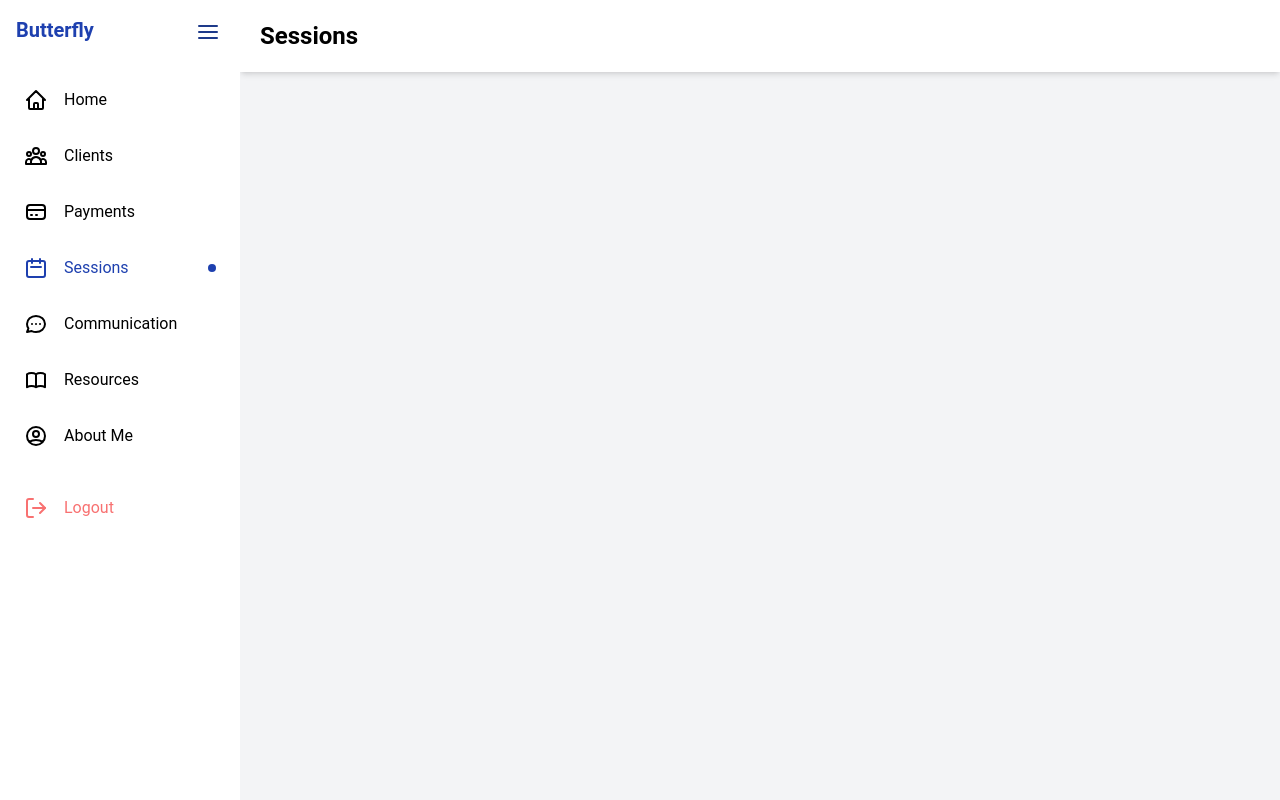
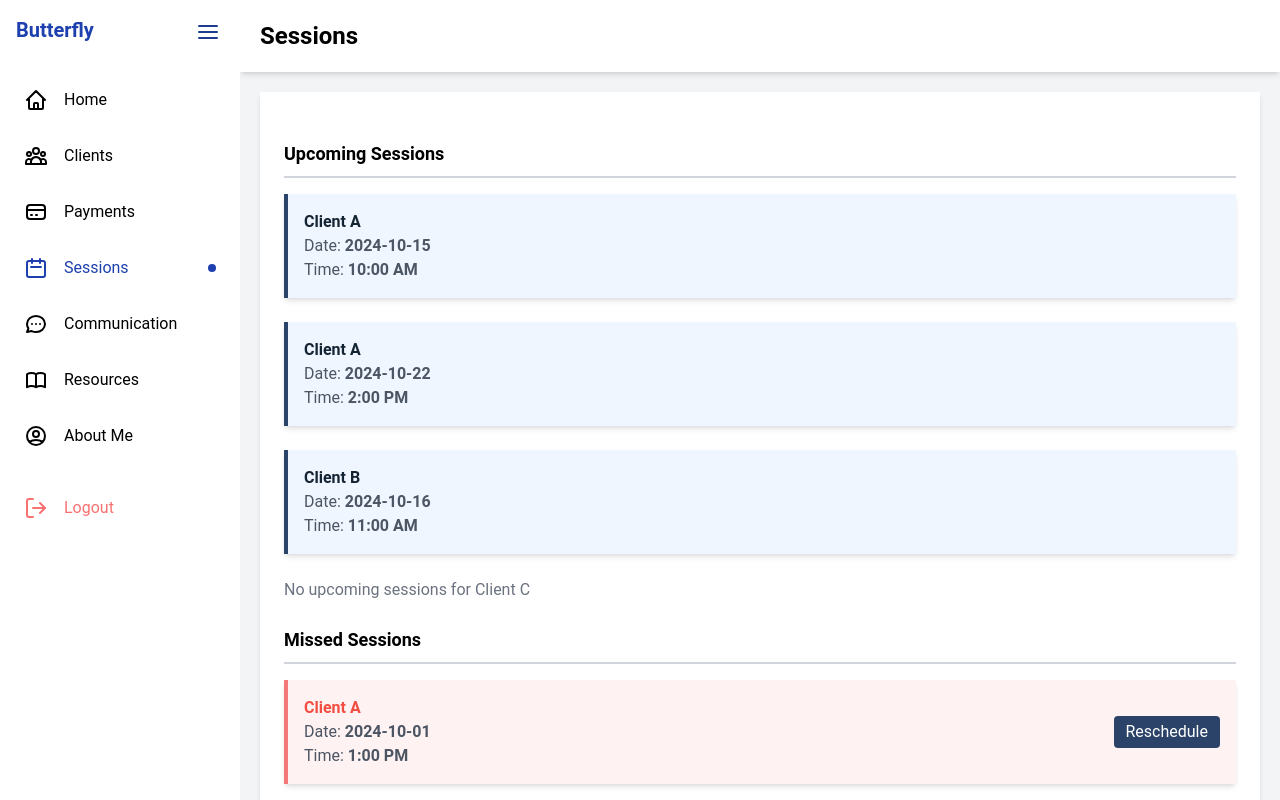
Before and after one commit to BluYiti/boltusaus-butterfly, a Next.js app: page /psychotherapist/pages/sessions in a window 1280 px wide. Built offline with nearby package versions, Linux system fonts and the light colour scheme; no server answers.

Commit message:
Create session front end.

```diff
--- a/app/psychotherapist/pages/sessions/page.tsx
+++ b/app/psychotherapist/pages/sessions/page.tsx
@@ -1,18 +1,126 @@
-'use client'
+'use client';
 
 import Layout from "@/components/Sidebar/Layout";
 import items from "@/psychotherapist/data/Links";
+import { useEffect, useState } from "react";
 
 const Sessions = () => {
+  const [clientData, setClientData] = useState<any[]>([]);
+  const [loading, setLoading] = useState(true);
+  const [error, setError] = useState(null);
+
+  // Mock data for demonstration
+  const mockData = [
+    {
+      id: 1,
+      name: "Client A",
+      upcomingSessions: [
+        { clientName: "Client A", date: "2024-10-15", time: "10:00 AM" },
+        { clientName: "Client A", date: "2024-10-22", time: "2:00 PM" }
+      ],
+      missedSessions: [
+        { clientName: "Client A", date: "2024-10-01", time: "1:00 PM" }
+      ]
+    },
+    {
+      id: 2,
+      name: "Client B",
+      upcomingSessions: [
+        { clientName: "Client B", date: "2024-10-16", time: "11:00 AM" }
+      ],
+      missedSessions: []
+    },
+    {
+      id: 3,
+      name: "Client C",
+      upcomingSessions: [],
+      missedSessions: [
+        { clientName: "Client C", date: "2024-10-03", time: "3:00 PM" }
+      ]
+    }
+  ];
+
+  // Set mock data instead of fetching from the database
+  useEffect(() => {
+    setClientData(mockData);
+    setLoading(false);
+  }, []);
+
   return (
     <Layout sidebarTitle="Butterfly" sidebarItems={items}>
-        <div className="bg-gray-100"> {/* Ensure it can scroll if content exceeds height */}
-          <div className="bg-white rounded-b-lg shadow-md p-5 top-0 left-60 w-full z-10"> {/* Fixed position with full width */}
-            <h2 className="text-2xl font-bold">Sessions</h2>
-          </div>
+      <div className="bg-gray-100 h-screen overflow-auto">
+        <div className="bg-white rounded-b-lg shadow-md p-5 top-0 left-60 w-full z-10">
+          <h2 className="text-2xl font-bold">Sessions</h2>
+        </div>
 
-          {/* about me code*/}
+        <div className="p-5">
+          {loading ? (
+            <div className="text-center mt-10">
+              <p>Loading...</p>
+            </div>
+          ) : error ? (
+            <div className="text-red-500 text-center mt-10">{error}</div>
+          ) : (
+            <div className="bg-white rounded-lg shadow-md p-6">
+              {/* Upcoming Sessions */}
+              <div className="mt-6">
+                <h3 className="font-semibold text-lg border-b-2 border-gray-300 pb-2">Upcoming Sessions</h3>
+                {clientData.length > 0 ? (
+                  <div className="grid grid-cols-1 gap-6 mt-4">
+                    {clientData.map((client) => (
+                      client.upcomingSessions && client.upcomingSessions.length > 0 ? (
+                        client.upcomingSessions.map((session, sessionIndex) => (
+                          <div key={sessionIndex} className="bg-blue-50 rounded-lg shadow-md p-4 hover:shadow-lg transition-shadow duration-200 border-l-4 border-blue-500">
+                            <h4 className="font-semibold text-blue-700">{session.clientName}</h4>
+                            <p className="text-gray-600">Date: <span className="font-semibold">{session.date}</span></p>
+                            <p className="text-gray-600">Time: <span className="font-semibold">{session.time}</span></p>
+                          </div>
+                        ))
+                      ) : (
+                        <div key={client.id} className="text-gray-500">No upcoming sessions for {client.name}</div>
+                      )
+                    ))}
+                  </div>
+                ) : (
+                  <p>No client data available.</p>
+                )}
+              </div>
+
+              {/* Missed Sessions */}
+              <div className="mt-6">
+                <h3 className="font-semibold text-lg border-b-2 border-gray-300 pb-2">Missed Sessions</h3>
+                {clientData.length > 0 ? (
+                  <div className="grid grid-cols-1 gap-6 mt-4">
+                    {clientData.map((client) => (
+                      client.missedSessions && client.missedSessions.length > 0 ? (
+                        client.missedSessions.map((session, sessionIndex) => (
+                          <div key={sessionIndex} className="bg-red-50 rounded-lg shadow-md p-4 hover:shadow-lg transition-shadow duration-200 border-l-4 border-red-500 flex justify-between items-center">
+                            <div>
+                              <h4 className="font-semibold text-red-700">{session.clientName}</h4>
+                              <p className="text-gray-600">Date: <span className="font-semibold">{session.date}</span></p>
+                              <p className="text-gray-600">Time: <span className="font-semibold">{session.time}</span></p>
+                            </div>
+                            {/* Reschedule Button */}
+                            <button
+                              className="bg-blue-500 text-white py-1 px-3 rounded hover:bg-blue-600 transition-colors duration-200"
+                            >
+                              Reschedule
+                            </button>
+                          </div>
+                        ))
+                      ) : (
+                        <div key={client.id} className="text-gray-500">No missed sessions for {client.name}</div>
+                      )
+                    ))}
+                  </div>
+                ) : (
+                  <p>No client data available.</p>
+                )}
+              </div>
+            </div>
+          )}
         </div>
+      </div>
     </Layout>
   );
 };
```
